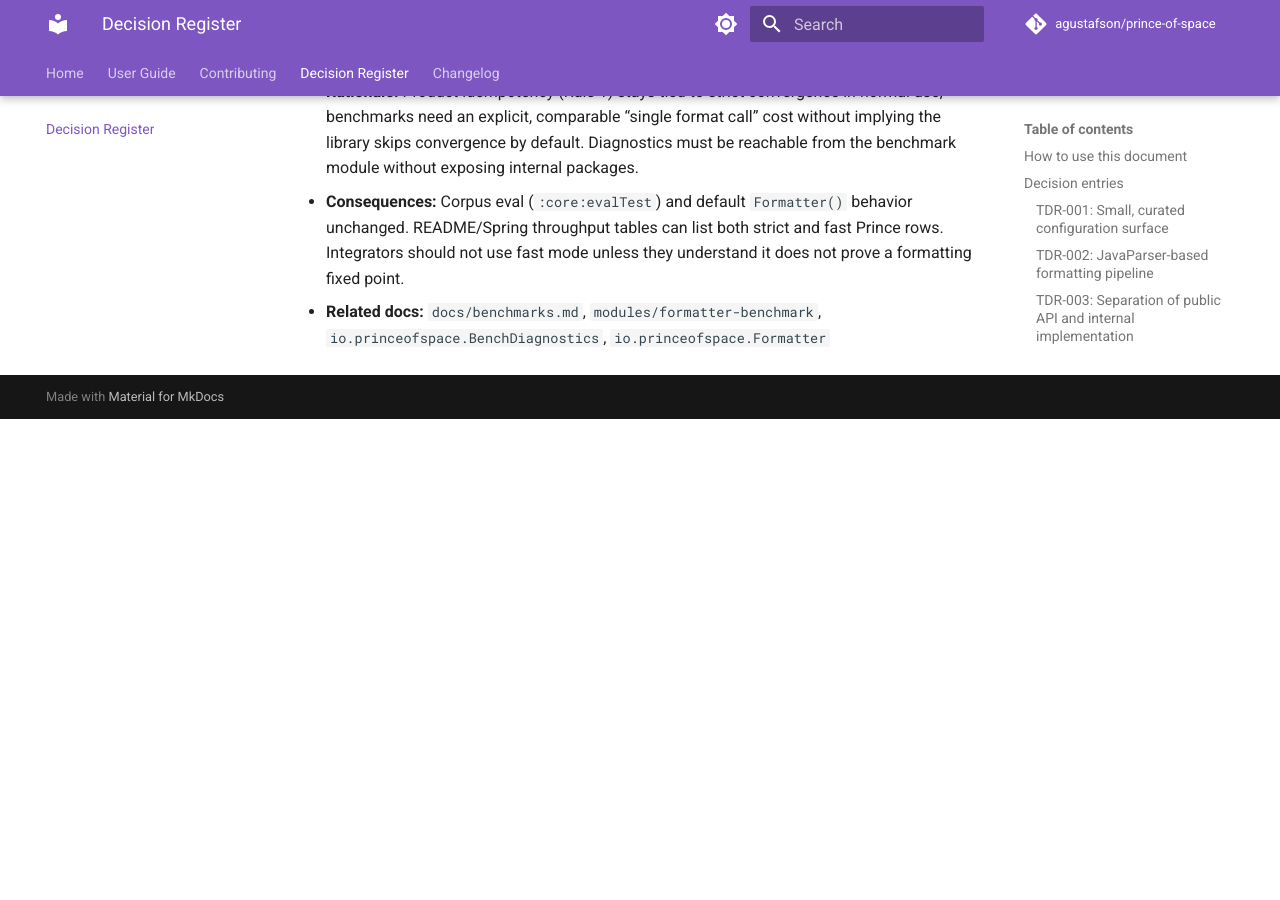
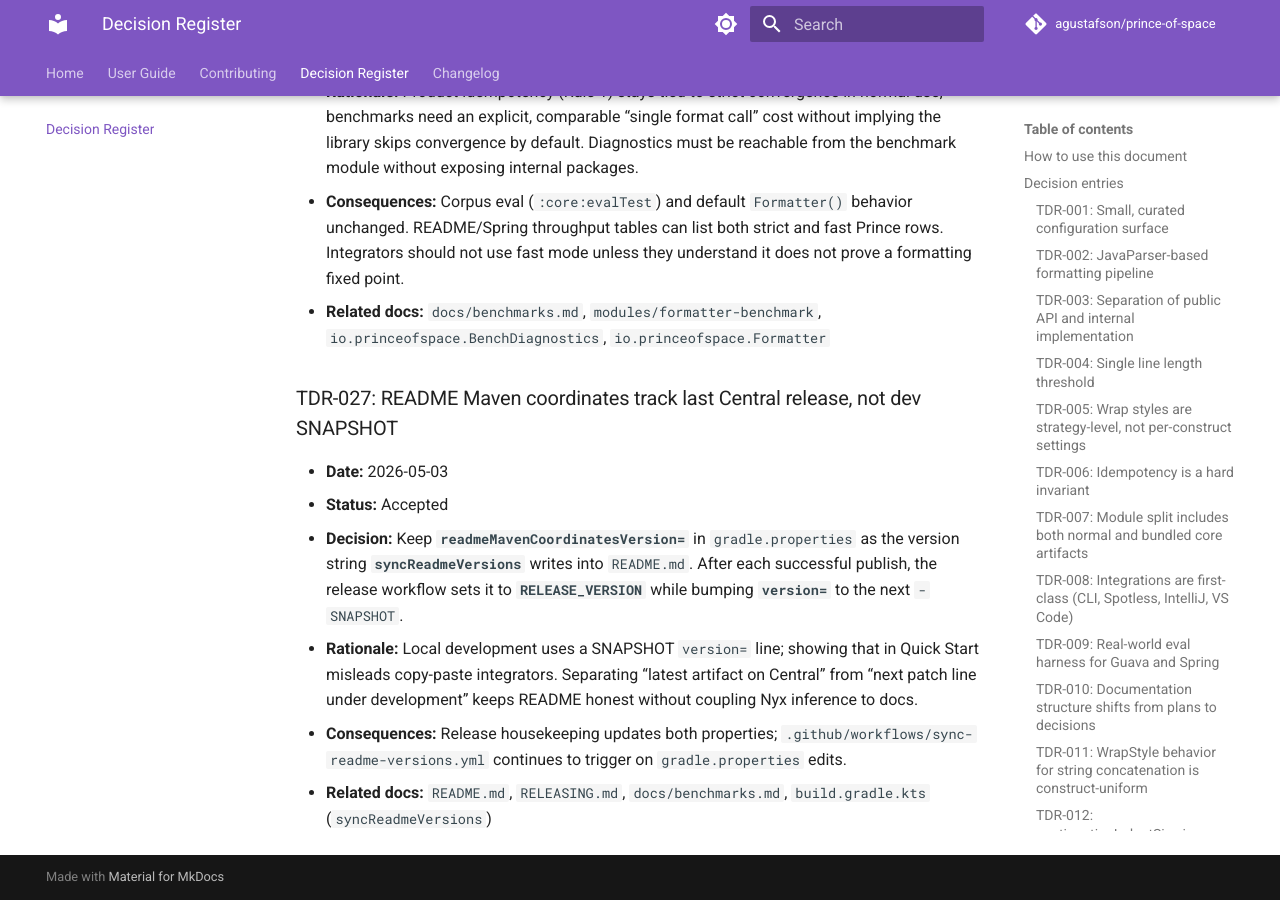
Before and after one commit to agustafson/prince-of-space, an MkDocs documentation site: the page built from docs/technical-decision-register.md, in a window 1280 px wide and 900 px high, scrolled down 14803 px. Built offline with MkDocs 1.6.1 and Material for MkDocs 9.7.7, drawn with Linux system fonts in a browser that asks for light colours; comment, search, counter and statistics services are not loaded; before the commit the page ends 15222 px from its top, so only the background shows below that.

Commit message:
docs: align README with Central release; clarify idempotency
- Add readmeMavenCoordinatesVersion and wire syncReadmeVersions + release workflow

- Expand Rule 1, architecture, formatting-rules; README strict vs fast; TDR-027

```diff
--- a/docs/technical-decision-register.md
+++ b/docs/technical-decision-register.md
@@ -241,3 +241,11 @@
 - **Rationale:** Product idempotency (Rule 1) stays tied to strict convergence in normal use; benchmarks need an explicit, comparable “single format call” cost without implying the library skips convergence by default. Diagnostics must be reachable from the benchmark module without exposing internal packages.
 - **Consequences:** Corpus eval (`:core:evalTest`) and default `Formatter()` behavior unchanged. README/Spring throughput tables can list both strict and fast Prince rows. Integrators should not use fast mode unless they understand it does not prove a formatting fixed point.
 - **Related docs:** `docs/benchmarks.md`, `modules/formatter-benchmark`, `io.princeofspace.BenchDiagnostics`, `io.princeofspace.Formatter`
+
+### TDR-027: README Maven coordinates track last Central release, not dev SNAPSHOT
+- **Date:** 2026-05-03
+- **Status:** Accepted
+- **Decision:** Keep **`readmeMavenCoordinatesVersion=`** in `gradle.properties` as the version string **`syncReadmeVersions`** writes into `README.md`. After each successful publish, the release workflow sets it to **`RELEASE_VERSION`** while bumping **`version=`** to the next `-SNAPSHOT`.
+- **Rationale:** Local development uses a SNAPSHOT `version=` line; showing that in Quick Start misleads copy-paste integrators. Separating “latest artifact on Central” from “next patch line under development” keeps README honest without coupling Nyx inference to docs.
+- **Consequences:** Release housekeeping updates both properties; `.github/workflows/sync-readme-versions.yml` continues to trigger on `gradle.properties` edits.
+- **Related docs:** `README.md`, `RELEASING.md`, `docs/benchmarks.md`, `build.gradle.kts` (`syncReadmeVersions`)
```
Also changed, not shown: README.md (+14 -12 lines), RELEASING.md (+5 -1 lines), docs/architecture.md (+3 -1 lines), docs/benchmarks.md (+1 -1 lines), docs/canonical-formatting-rules.md (+2 -0 lines), docs/formatting-rules.md (+2 -0 lines), 3 other files.
